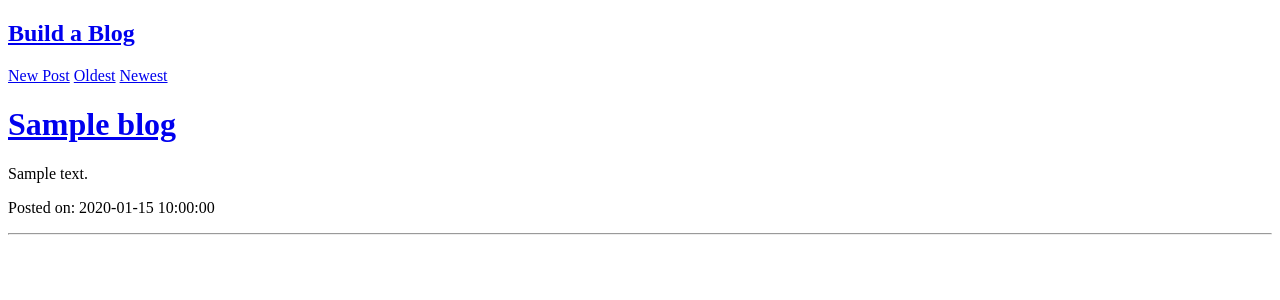
After one commit to herbiemilford/blogz, a Flask app: template templates/blog.html in a window 1280 px wide. The commit adds this page. Shown: the top 300 px of the page. Run offline with Flask 2, Linux system fonts and the light colour scheme; the template is opened without the code that fills it: most values are stand-ins (such as "Sample title", 1, 10 or a date in 2020); data that the repository does not hold is empty.

Commit message:
still working on newest oldest functions

```diff
--- a/main.py
+++ b/main.py
@@ -1,15 +1,101 @@
 from flask import Flask, request, redirect, render_template, session, flash
-from flask_sqlalchemy import flask_SQLAlchemy
+from flask_sqlalchemy import SQLAlchemy
+from datetime import datetime
+from sqlalchemy import desc
+
+
+
 
 app = Flask(__name__)
-app.config['DEBUG']=True
-app.config['SQALCHEMY_DATABASE_URI']='mysql+pymysql://build-a-blog:beproductive:localhost8889/build-a-blog'
-app.config['SQLALCHEMY_ECHO']=True
+app.config['DEBUG'] = True
+app.config['SQLALCHEMY_DATABASE_URI']='mysql+pymysql://build-a-blog:beproductive@localhost:8889/build-a-blog'
+app.config['SQLALCHEMY_ECHO'] = True
 db = SQLAlchemy(app)
+
 app.secret_key = '12345'
 
 
 
+class Blog(db.Model):
+    id = db.Column(db.Integer, primary_key=True)
+    title = db.Column(db.String(120))
+    body = db.Column(db.String(1200))
+
+
+    def __init__(self, title, body):
+        self.title = title
+        self.body = body
+
+        self.created = datetime.utcnow()
+
+
+    def is_valid(self):
+        if self.title and self.body and self.created:
+            return True
+        else:
+            return False
+
+
+@app.route('/')
+def index():
+    return redirect('/blog')
+
+
+#route to main blog page
+@app.route('/blog')
+def blog_index():
+
+    blog_id = request.args.get('id')
+    blogs = Blog.query.all()
+
+    if blog_id:
+        post = Blog.query.get(blog_id)
+        blog_title = post.title
+        blog_body = post.body
+        # Use Case 1: Click on a blog entry's title on the main page and go to a blog's individual entry page.
+        return render_template('entry.html', title="Blog Entry #" + blog_id, blog_title=blog_title, blog_body=blog_body)
+
+   #TODO - Sort post request from newest to oldest
+    sort = request.args.get('sort')
+
+    if (sort=="newest"):
+        blogs = Blog.query.order_by(Blog.created.desc()).all()
+    elif (sort=="oldest"):
+        blogs = Blog.query.order_by(Blog.created.asc()).all()
+    else:
+        blogs = Blog.query.all()
+    return render_template('blog.html',title="Build A Blog", blogs=blogs)
+
+#handler route to new post page.
+@app.route('/post')
+def new_post():
+    return render_template('post.html', title ="Add New Blog Entry")
+
+#handler route ot validate post title and body fields
+@app.route('/post', methods=['POST'])
+def verify_post():
+    blog_title = request.form['title']
+    blog_body = request.form['body']
+    title_error = ''
+    body_error = ''
+
+    #error validation messages if blog/title is empty return error text.
+    if blog_title == "":
+        title_error = "Title required"
+    if blog_body == "":
+        body_error = "Content required"
+
+    # add new blog post and commit it to table with new id.
+    if not title_error and not body_error:
+        new_blog = Blog(blog_title, blog_body)
+        db.session.add(new_blog)
+        db.session.commit()
+        blog = new_blog.id
+        # Use Case 2: After adding a new blog post, instead of going back to the main page, we go to that blog post's individual enrty page. Redirect to specific blog id page.
+        return redirect('/blog?id={0}'.format(blog))
+    else:
+        # return user to post page with errors.
+        return render_template('post.html', title="Add New Blog Entry", blog_title=blog_title, blog_body=blog_body, title_error = title_error, body_error=body_error)
 
 
 if __name__ == '__main__':
--- a/templates/base.html
+++ b/templates/base.html
@@ -1,30 +1,31 @@
-<!doctype html>
+<!DOCTYPE html>
+
 <html>
-    <head>
-        <title>
-{{title}}
-        </title>
-        <style>
-        {color: red;}
-        </style>
-    </head>
-    <body>
-<div>
-    <a href='/logout'>log out</a>
-</div>
-<ul>
-{% with messages = get_flashed_messages(with_categoriess=True) %}
 
-{% for message.category in messages %}
-<li class="{{message}}">{{category}}</li>
+  <head>
 
-{% endfor %}
-</ul>
-
-{% endwith %}
+    <title>{{title}}</title>
 
 
-        {% block content %}
-        {% endblock %}
-    </body>
+  </head>
+
+  <body>
+
+    <div>
+
+      <nav>
+
+        <h1><a href="/blog">Build a Blog</a></h1>
+        <a href="/post" class="left">New Post</a>
+        <a href="/blog?sort=oldest">Oldest</a>
+        <a href="/blog?sort=newest">Newest</a>
+
+      </nav>
+      {% block content %}
+      {% endblock %}
+
+    </div>
+
+  </body>
+
 </html>
--- /dev/null
+++ b/templates/blog.html
@@ -0,0 +1,18 @@
+{% extends "base.html" %}
+
+{% block content %}
+      <div>
+        {% if blogs|length == 0 %}
+        <p>No blogs yet</p>
+        {% endif %}
+        {% for blog in blogs %}
+        <h1><a href="/blog?id={{blog.id}}">{{blog.title}}</a></h1>
+
+        <p>{{blog.body}}</p>
+
+        <p>Posted on: {{blog.created}}</p>
+
+        <hr>
+        {% endfor %}
+      </div>
+{% endblock %}
```
Also changed, not shown: templates/entry.html (added, +13 -0 lines), templates/post.html (added, +21 -0 lines).
